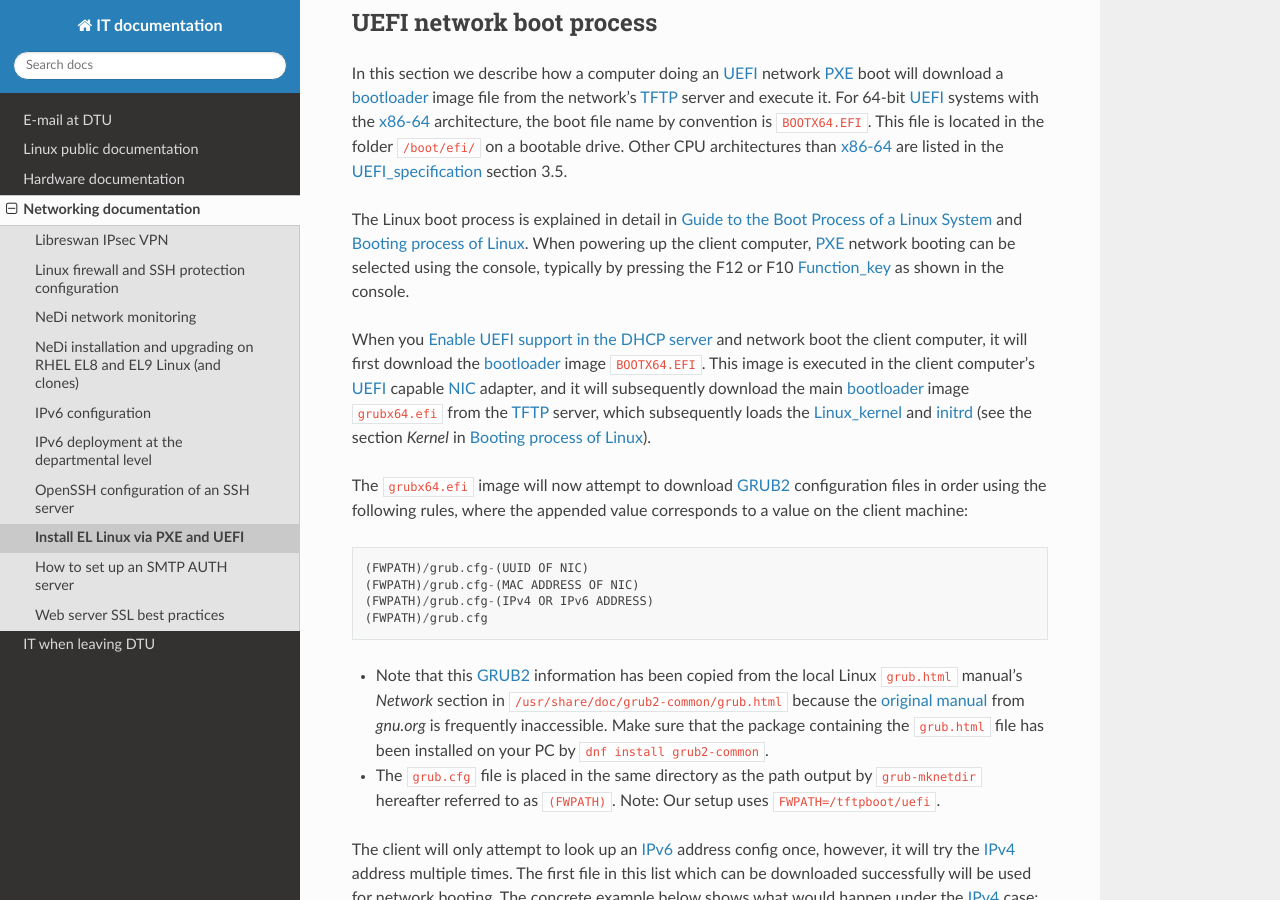
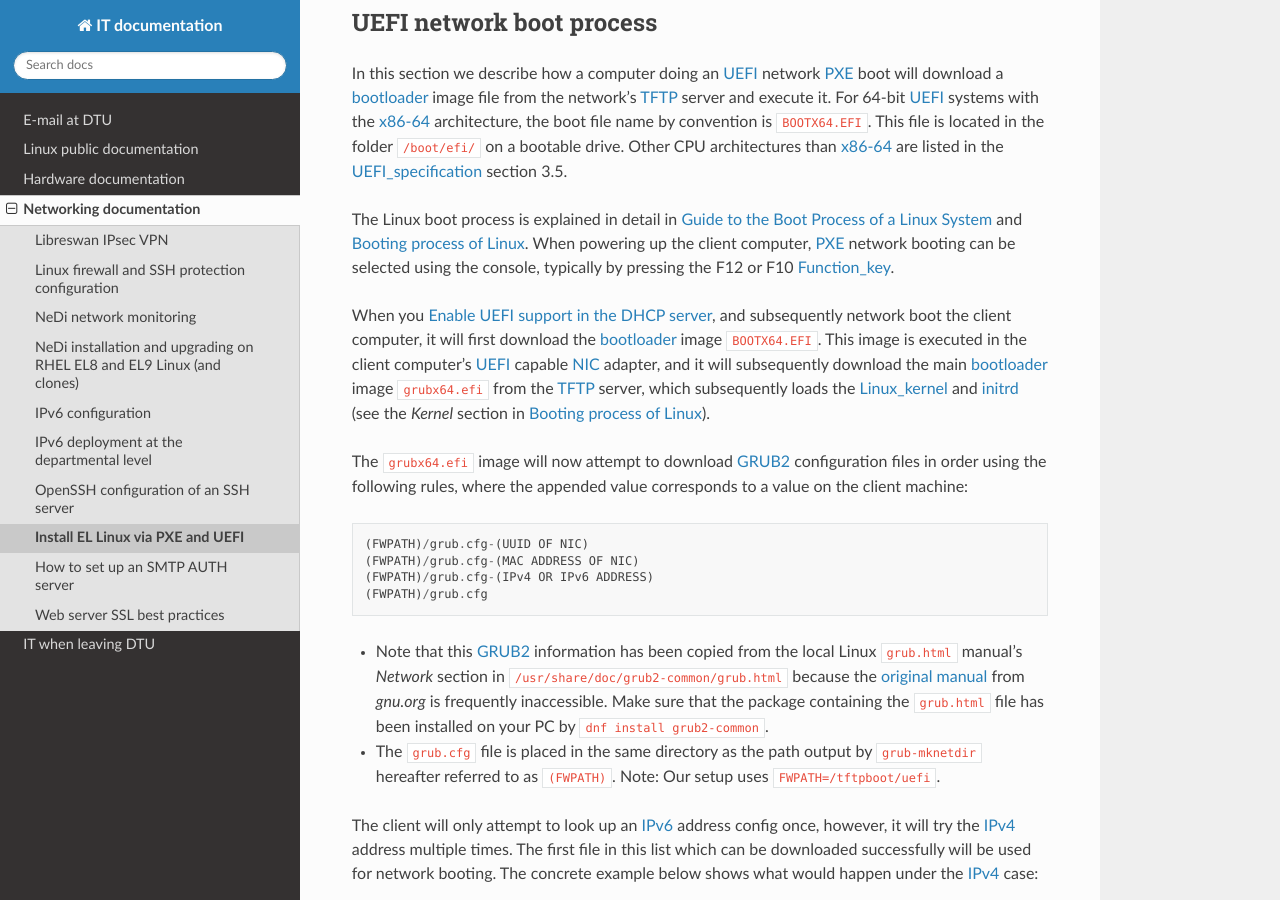
Before and after one commit to OleHolmNielsen/ITwiki, a Sphinx documentation site: the page built from docs/PXE_and_UEFI.rst, in a window 1280 px wide and 900 px high, scrolled down 1279 px. Built offline with Sphinx 7.4.7 and the Read the Docs theme 3.1.0, drawn with Linux system fonts in a browser that asks for light colours.

Commit message:
Minor edit

```diff
--- a/docs/PXE_and_UEFI.rst
+++ b/docs/PXE_and_UEFI.rst
@@ -54,14 +54,15 @@ The Linux boot process is explained in detail in
 `Guide to the Boot Process of a Linux System <https://www.baeldung.com/linux/boot-process>`_
 and `Booting process of Linux <https://en.wikipedia.org/wiki/Booting_process_of_Linux>`_.
 When powering up the client computer, PXE_ network booting can be selected using the console,
-typically by pressing the F12 or F10 Function_key_ as shown in the console.
+typically by pressing the F12 or F10 Function_key_.
 
-When you :ref:`DHCP_server_UEFI_configuration` and network boot the client computer,
+When you :ref:`DHCP_server_UEFI_configuration`,
+and subsequently network boot the client computer,
 it will first download the bootloader_ image ``BOOTX64.EFI``.
 This image is executed in the client computer's UEFI_ capable NIC_ adapter,
 and it will subsequently download the main bootloader_ image ``grubx64.efi`` from the TFTP_ server,
 which subsequently loads the Linux_kernel_ and initrd_
-(see the section *Kernel* in `Booting process of Linux <https://en.wikipedia.org/wiki/Booting_process_of_Linux>`_).
+(see the *Kernel* section in `Booting process of Linux <https://en.wikipedia.org/wiki/Booting_process_of_Linux>`_).
 
 The ``grubx64.efi`` image will now attempt to download GRUB2_ configuration files in order using the following rules,
 where the appended value corresponds to a value on the client machine::
```
